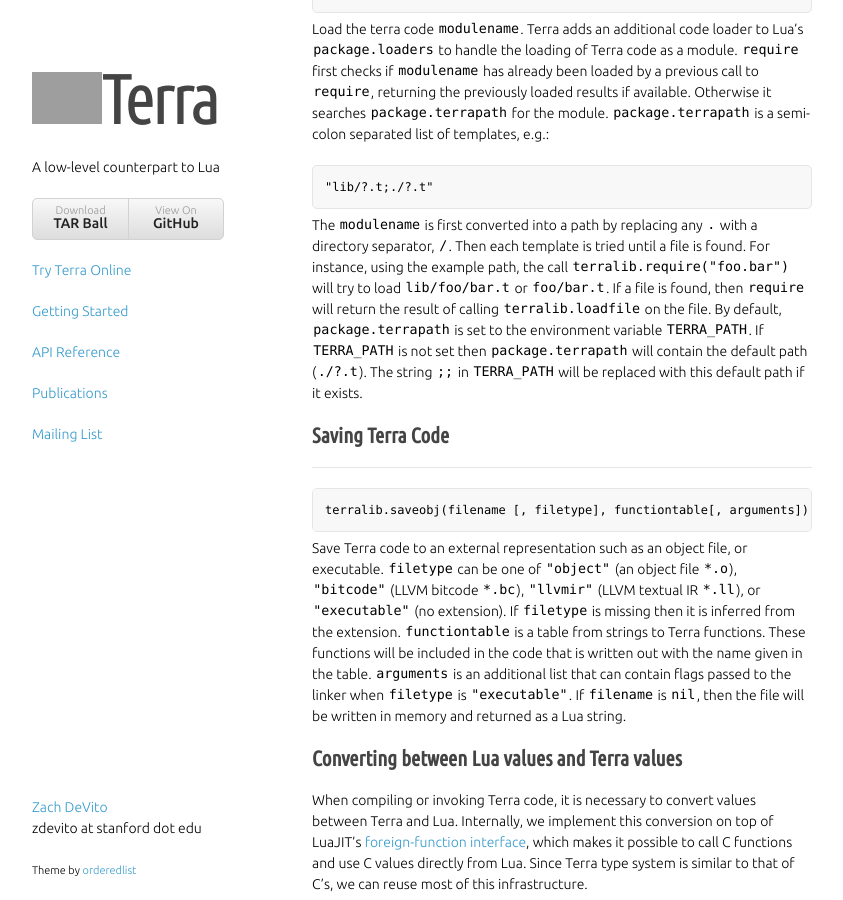
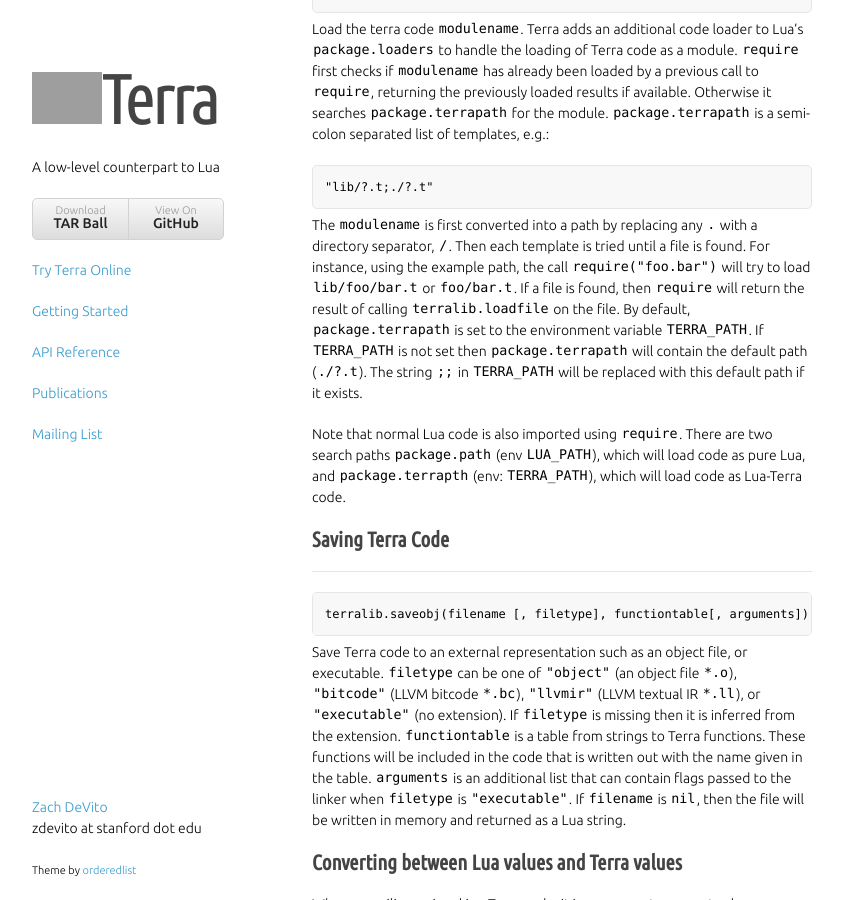
Before and after one commit to terralang/terra, a Jekyll site: the page built from api.md, in a window 1280 px wide and 900 px high, scrolled down 21758 px. Shown: the whole window, without its empty margins (218-1061 px from the left). Built offline with Jekyll 4.4.1, drawn with Linux system fonts in a browser that asks for light colours; nearby versions of some CDN libraries; some web fonts are replaced; library files that are not in the unit come from our copies; some of the changed text lies outside the part shown; grey boxes are pictures that could not be loaded.

Commit message:
fix terralib.require in docs

```diff
--- a/api.md
+++ b/api.md
@@ -836,7 +836,9 @@
 
     "lib/?.t;./?.t"
 
-The `modulename` is first converted into a path by replacing any `.` with a directory separator, `/`. Then each template is tried until a file is found. For instance, using the example path, the call `terralib.require("foo.bar")` will try to load `lib/foo/bar.t` or `foo/bar.t`. If a file is found, then `require` will return the result of calling `terralib.loadfile` on the file. By default, `package.terrapath` is set to the environment variable `TERRA_PATH`. If `TERRA_PATH` is not set then `package.terrapath` will contain the default path (`./?.t`). The string `;;` in `TERRA_PATH` will be replaced with this default path if it exists.
+The `modulename` is first converted into a path by replacing any `.` with a directory separator, `/`. Then each template is tried until a file is found. For instance, using the example path, the call `require("foo.bar")` will try to load `lib/foo/bar.t` or `foo/bar.t`. If a file is found, then `require` will return the result of calling `terralib.loadfile` on the file. By default, `package.terrapath` is set to the environment variable `TERRA_PATH`. If `TERRA_PATH` is not set then `package.terrapath` will contain the default path (`./?.t`). The string `;;` in `TERRA_PATH` will be replaced with this default path if it exists.
+
+Note that normal Lua code is also imported using `require`. There are two search paths `package.path` (env `LUA_PATH`), which will load code as pure Lua, and `package.terrapth` (env: `TERRA_PATH`), which will load code as Lua-Terra code.
 
 Saving Terra Code
 -------------------
@@ -1009,7 +1011,7 @@
     result = sum 1,2,3 done
 
 Since `import` statements are evaluated at _parse_ time, the argument must be a string literal.
-The parser will then call `terralib.require` on the string literal to load the language extension file.
+The parser will then call `require` on the string literal to load the language extension file.
 The file specified should _return_ the Lua table describing your language:
 
     local sumlanguage = { ... } --fill in your table
```
